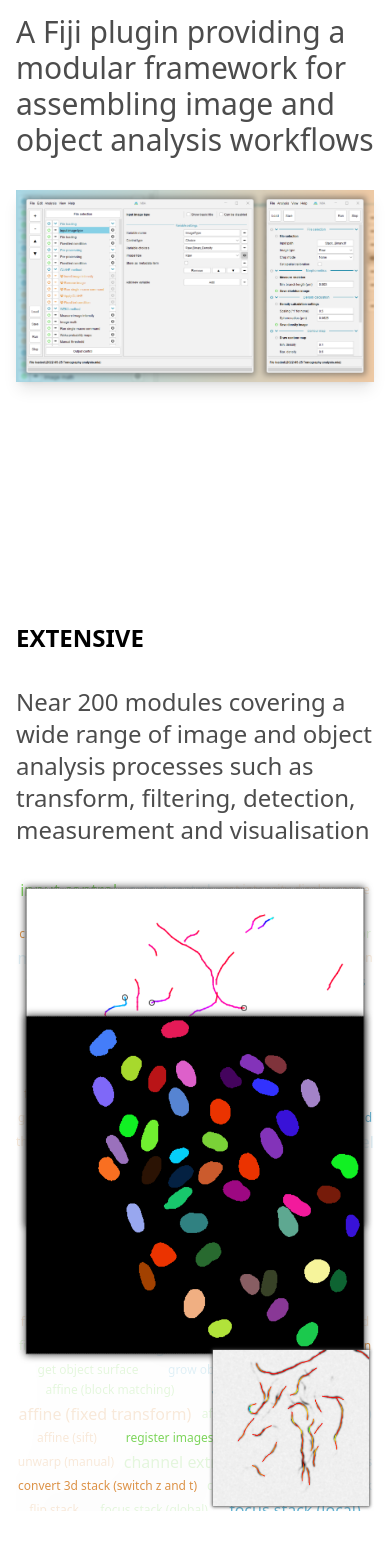
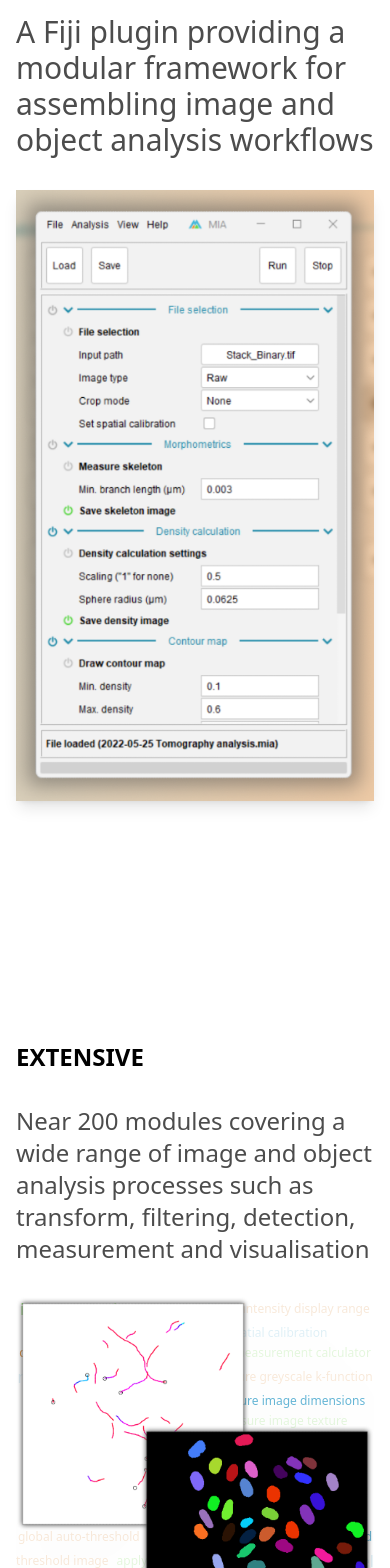
Before and after one commit to mianalysis/mianalysis.github.io, a Next.js app: page / in a window 390 px wide. Shown: the part 432-2000 px from the top of the page. Built offline with nearby package versions, Linux system fonts and the light colour scheme.

Commit message:
Mobile tweaks

```diff
--- a/src/app/page.tsx
+++ b/src/app/page.tsx
@@ -1,5 +1,6 @@
 import Image from 'next/image';
 import splash from '@/../public/images/screenshots/splash.png';
+import splashMobile from '@/../public/images/screenshots/splash_mobile.png';
 import dataExport from '@/../public/images/screenshots/data_export.png';
 import { MdMovie, MdDescription, MdApps } from 'react-icons/md';
 import ModuleCloud from '@/components/module/ModuleCloud';
@@ -11,7 +12,7 @@
 export default function Home() {
   return (
     <div className="mx-auto max-w-4xl space-y-60">
-      <section>
+      <section className="space-y-8">
         <h1>Modular Image Analysis</h1>
 
         <p className="mb-8 opacity-70 text-3xl">
@@ -19,7 +20,10 @@
           workflows
         </p>
 
-        <Image src={splash} alt="MIA" className="shadow-lg" />
+        <div className="shadow-lg">
+          <Image src={splash} alt="MIA" priority className="max-sm:hidden " />
+          <Image src={splashMobile} alt="MIA" priority className="sm:hidden" />
+        </div>
       </section>
 
       <section className="space-y-8">
--- a/src/components/module/ModuleCloud.tsx
+++ b/src/components/module/ModuleCloud.tsx
@@ -29,7 +29,7 @@
 
   return (
     <div
-      className="relative select-none max-h-[75vh] sm:max-h-none overflow-hidden"
+      className="relative select-none max-sm:max-h-[60vh] sm:max-h-none overflow-hidden"
       ref={containerRef}
       aria-hidden
     >
@@ -55,8 +55,8 @@
         ))}
       </p>
 
-      <div className="absolute top-48 left-72 group">
-        <Image src={sample4} alt="MIA sample" width={256} height={256} className="" />
+      <div className="absolute top-48 left-72 group max-sm:max-w-[60vw]">
+        <Image src={sample4} alt="MIA sample" width={256} height={256} />
 
         <Image
           src={contextMenu5}
@@ -65,7 +65,7 @@
         />
       </div>
 
-      <div className="absolute top-0 left-0 group">
+      <div className="absolute top-0 left-0 group max-sm:max-w-[60vw]">
         <Image src={sample1} alt="MIA sample" width={400} height={400} />
 
         <Image
@@ -83,7 +83,7 @@
         />
       </div>
 
-      <div className="absolute top-32 right-0 group">
+      <div className="absolute top-32 right-0 group max-sm:max-w-[60vw]">
         <Image src={sample3} alt="MIA sample" width={400} height={400} />
 
         <Image
@@ -101,7 +101,7 @@
         />
       </div>
 
-      <div className="absolute bottom-0 left-48 group">
+      <div className="absolute bottom-0 left-48 group max-sm:max-w-[60vw]">
         <Image src={sample2} alt="MIA sample" width={400} height={400} />
 
         <Image
```
Also changed, not shown: public/images/screenshots/splash_mobile.png (added).
